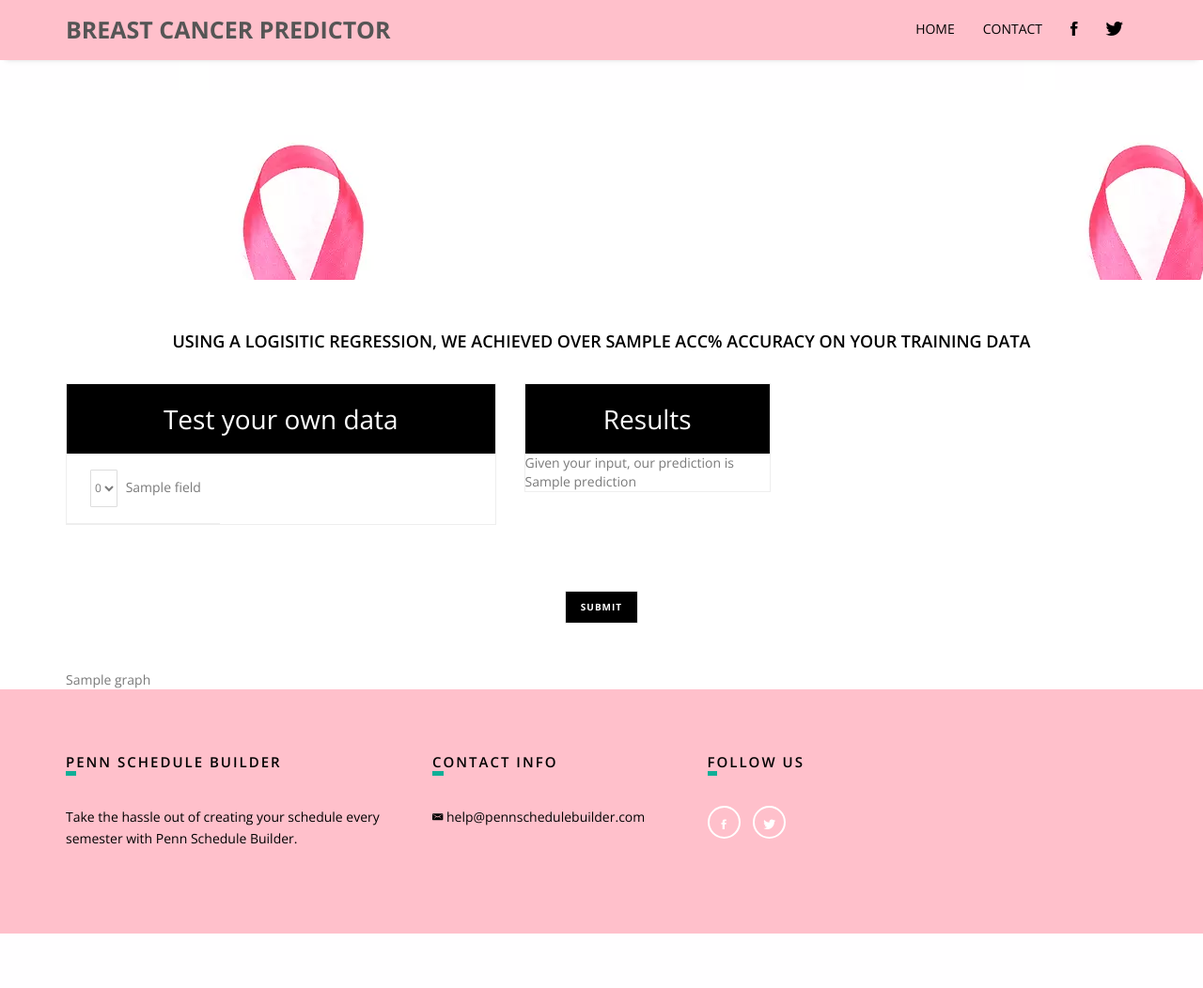
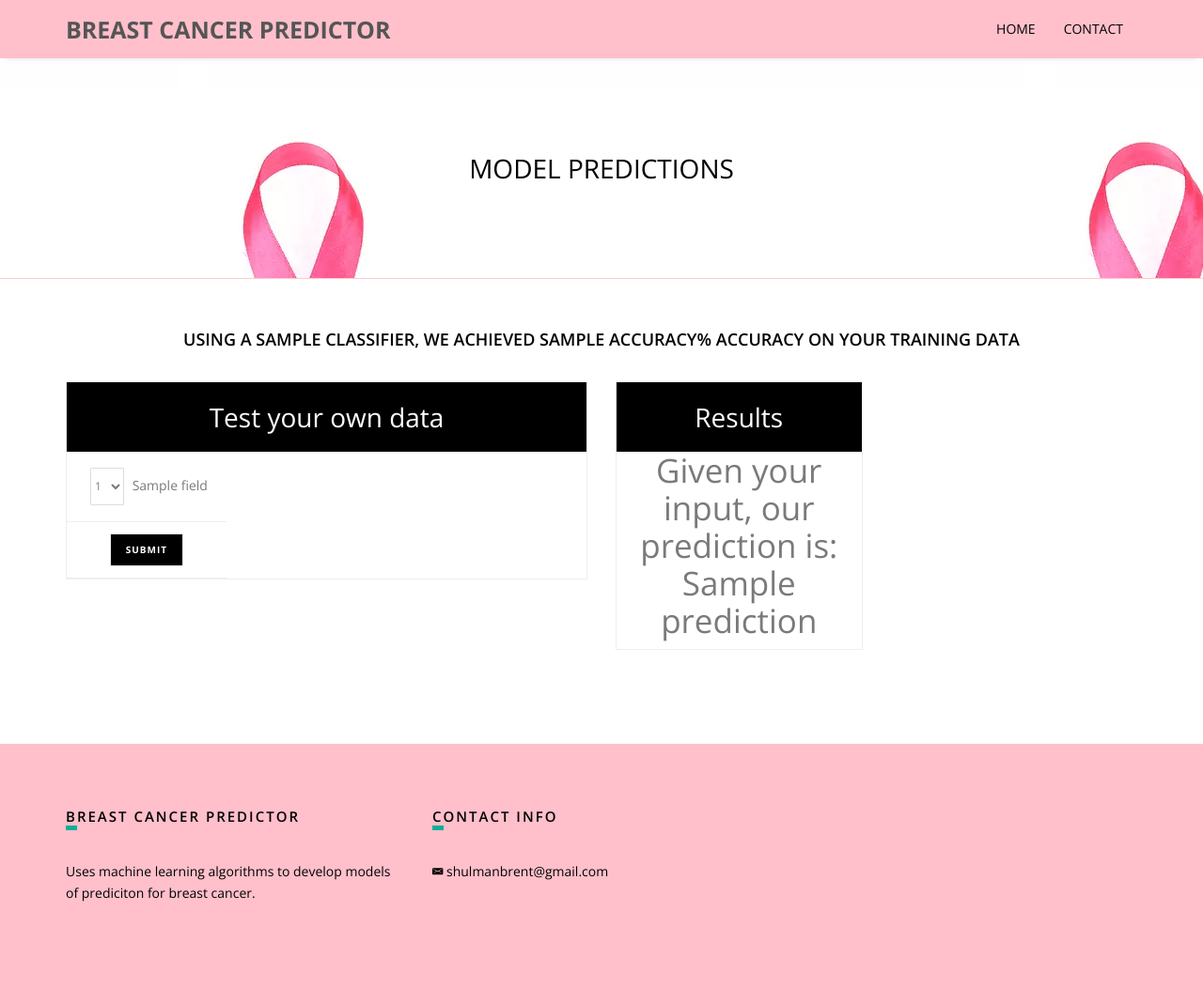
Before and after one commit to shulmanbrent/Breast-Cancer-ML, a Flask app: template templates/model.html in a window 1280 px wide. Shown: the whole page at 94% size. Before the commit the page ends 994 px from the top, so only its background shows below. Run offline with Flask 2, Linux system fonts and the light colour scheme; the template is opened without the code that fills it: most values are stand-ins (such as "Sample title", 1, 10 or a date in 2020); parts of the project's set-up code (start-up, migrations or seed data) failed here and were passed over; some libraries are stand-ins or nearby versions; some web fonts are replaced.

Commit message:
Updated look and templating of the website to support all threee classifiers

```diff
--- a/application.py
+++ b/application.py
@@ -2,10 +2,13 @@ import os, csv
 import numpy
 from flask import Flask, request, session, g, redirect, url_for, abort, \
      render_template, flash
-from sklearn import linear_model
+from sklearn import linear_model, tree
 from sklearn.externals import joblib
-from pylab import scatter, show, legend, xlabel, ylabel
-from numpy import where
+# from pylab import scatter, show, legend, xlabel, ylabel
+# from numpy import where
+from keras.models import Sequential
+from keras.layers.core import Dense, Dropout, Activation
+from keras.optimizers import SGD
 
 app = Flask(__name__, static_url_path='/static')
 
@@ -47,47 +50,86 @@ def predictor():
         for label, value in request.form.items():
             i = feature_labels.index(label)
             inp[i] = int(value)
-        inp = numpy.array(inp)
-        clf = joblib.load('my_model.pkl')
-        prediction = clf.predict(inp)
-        # graph = render_graph(session)
+        clf = joblib.load('log_reg.pkl')
+        prediction = prediction_to_diagnosis(clf, inp)
+
+
         return render_template("model.html", fields=feature_labels,
-                                prediction=str(prediction),
-                                acc=session['acc'])
+                                prediction=prediction,
+                                acc=session['model_scores'])
     else:
-        clf, features, labels = open_data_file()
-        # Save to session variable
+        features, labels = open_data_file()
 
-        joblib.dump(clf, 'my_model.pkl', compress=9)
-        acc = clf.score(features, labels)
-        acc *= 100
-        session['acc'] = int(acc)
-        return render_template("model.html", acc=int(acc),
+        # Build models
+        log_reg = LogisticRegression(features, labels)
+        dec_tree = DecisionTree(features, labels)
+        nn_model = build_nn_model(features, labels)
+
+        # Store models for later evaluation
+        joblib.dump(log_reg, 'log_reg.pkl', compress=9)
+        joblib.dump(log_reg, 'dec_tree.pkl', compress=9)
+
+        # Dictionary used for displaying accuracy on front end
+        model_scores = dict()
+
+        # Get logistic regression accuracy
+        log_reg_acc = log_reg.score(features, labels) * 100
+        model_scores['Logistic Regression'] = int(log_reg_acc)
+
+        # Get decision tree accuracy
+        dec_tree_acc = dec_tree.score(features, labels) * 100
+        model_scores['Decision Tree'] = int(dec_tree_acc)
+
+        nn_model_acc = nn_model.evaluate(features, labels, show_accuracy=True, verbose=0)
+        print(nn_model_acc)
+        model_scores['Neural Network'] = int(nn_model_acc[1] * 100)
+
+        # Save accuracies to session variable
+        session['model_scores'] = model_scores
+        return render_template("model.html", acc=model_scores,
                                 fields=feature_labels)
 
 
-def render_graph(session):
-    # BAD! needs to be fixed
-    _, features, labels = open_data_file()
-    X = features[:, 0:2]
-    malignant = where(labels == 4)
-    benign = where(labels == 2)
-    scatter(X[malignant, 0], X[malignant, 1], marker='o', c='b')
-    scatter(X[benign, 0], X[benign, 1], marker='x', c='r')
-    xlabel(feature_labels[0])
-    ylabel(feature_labels[1])
-    legend(["Malignant", "Benign"])
-    return show
+def prediction_to_diagnosis(classifier, inp):
+    if not isinstance(inp, numpy.ndarray):
+        inp = numpy.array(inp)
+    prediction = classifier.predict(inp)
+    if 2 in prediction:
+        prediction = 'BENIGN'
+    elif 4 in prediction:
+        prediction = "MALIGNANT"
+    else:
+        raise ValueError("Unknown preduction produced")
+    return prediction
+
+# def render_graph(features, labels):
+#     # BAD! needs to be fixed
+#     X = features[:, 0:2]
+#     malignant = where(labels == 4)
+#     benign = where(labels == 2)
+#     scatter(X[malignant, 0], X[malignant, 1], marker='o', c='b')
+#     scatter(X[benign, 0], X[benign, 1], marker='x', c='r')
+#     xlabel(feature_labels[0])
+#     ylabel(feature_labels[1])
+#     legend(["Malignant", "Benign"])
+#     return show
 
 
 def open_data_file():
     with open("breastcancer_data.csv", 'r') as data:
         data = csv.reader(data)
         features, labels = convert_to_numpy_array(data)
-        clf = linear_model.LogisticRegression()
-        clf.fit(features, labels)
-        return clf, features, labels
+        return features, labels
 
+def LogisticRegression(features, labels):
+    log_reg = linear_model.LogisticRegression()
+    log_reg.fit(features, labels)
+    return log_reg
+
+def DecisionTree(features, labels):
+    dec_tree = tree.DecisionTreeClassifier()
+    dec_tree.fit(features, labels)
+    return dec_tree
 
 def convert_to_numpy_array(data):
     # [1: ] strips off id number of result
@@ -105,6 +147,18 @@ def convert_to_numpy_array(data):
     labels = numpy.array(labels)
     return features, labels
 
+def build_nn_model(features, labels):
+    model = Sequential()
+    model.add(Dense(9, 64, init='uniform'))
+    model.add(Activation('sigmoid'))
+    model.add(Dense(64, 64, init='uniform'))
+    model.add(Activation('sigmoid'))
+    model.add(Dense(64, 1, init='uniform'))
+    model.add(Activation('softmax'))
+
+    model.compile(loss='mean_squared_error', optimizer='sgd')
+    model.fit(features, labels, nb_epoch=20, batch_size=16)
+    return model
 
 if __name__ == '__main__':
     port = int(os.environ.get("PORT", 5000))
--- a/templates/base.html
+++ b/templates/base.html
@@ -60,10 +60,8 @@
                                 <a href="/about">About</a>
                             </li> -->
                             <li class=" dropdown">
-                                <a href="/#footer">Contact</a>
+                                <a href="#footer">Contact</a>
                             </li>
-                            <li class="social-nav"><a href="https://www.facebook.com/pennschedulebuilder"><i class="ion-social-facebook"></i></a></li>
-                            <li class="social-nav"><a href="https://twitter.com/PennSchedBuild"><i class="ion-social-twitter"></i></a></li>
                         </ul>
 
                     </div><!--/.nav-collapse -->
@@ -81,9 +79,9 @@
 
                     <div class="col-md-4 margin-btm-20">
                         <div class="footer-col">
-                            <h3>Penn Schedule Builder</h3>
+                            <h3>Breast Cancer Predictor</h3>
                             <p>
-                                Take the hassle out of creating your schedule every semester with Penn Schedule Builder.
+                                Uses machine learning algorithms to develop models of prediciton for breast cancer.
                             </p>
                         </div>
                     </div>
@@ -91,24 +89,9 @@
                     <div class="col-md-3 margin-btm-20">
                         <div class="footer-col">
                             <h3>Contact Info</h3>
-                            <p><i class="ion-email"></i> help@pennschedulebuilder.com</p>
+                            <p><i class="ion-email"></i> shulmanbrent@gmail.com</p>
                         </div>
                     </div>
-
-
-
-                    <div class="col-md-5 margin-btm-20">
-                        <div class="footer-col">
-                            <h3>Follow us</h3>
-                            <ul class=" list-inline social-btn">
-                                <li><a href="https://www.facebook.com/pennschedulebuilder"><i class="ion-social-facebook" data-toggle="tooltip" data-placement="top" title="" data-original-title="Like On Facebook"></i></a></li>
-                                <li><a href="https://twitter.com/PennSchedBuild"><i class="ion-social-twitter" data-toggle="tooltip" data-placement="top" title="" data-original-title="Follow On twitter"></i></a></li>
-                            </ul>
-                        </div><!--footer social col-->
-                    </div><!--col-4 end-->
-
-
-
                 </div>
             </div>
 
--- a/templates/index.html
+++ b/templates/index.html
@@ -2,7 +2,7 @@
 
 {% block body_block %}
 
-        <section id="slider-sec" class="slider-reg" style="background-image: url('/static/img/huntsman_blurred.jpg'); background-size: cover; height:100%; margin-top:-62px; background-position-y: 62px;">
+        <section id="slider-sec" class="slider-reg" style="background-image: url('/static/img/home_page_race.jpg'); background-size: cover; height:100%; margin-top:-62px; background-position-y: 62px;">
             <div class="main-flex-slider" style="height:100%">
                 <ul class="slides" style="height:100%">
                     <li style="height:100%">
--- a/templates/model.html
+++ b/templates/model.html
@@ -4,21 +4,23 @@
 
         <section id="content-region-3" class="padding-40 page-tree-bg">
             <div class="container">
-                <h3 class="page-tree-text">
+                <h3 class="page-tree-text" style="color:black">
                     Model predictions
                 </h3>
             </div>
         </section><!--page-tree end here-->
-        <div class="space-70"></div>
+        <div class="space-70" id="results" style="border-top:1px solid #FFCACA"></div>
         <div class="container">
+            {% for classifier, accuracy in acc.items() %}
             <div class="row">
                 <div class="col-md-12">
-                    <h4 class="heading-mini"><center>Using a Logisitic Regression, we achieved over {{ acc }}% accuracy on your training data</center></h4>
+                    <h4 class="heading-mini"><center>Using a {{ classifier }}, we achieved {{ accuracy }}% accuracy on your training data</center></h4>
                 </div>
             </div>
+            {% endfor %}
 
             <div class="row">
-                <div class="col-md-5 col-sm-6 margin-btm-20">
+                <div class="col-md-6 col-sm-6 margin-btm-20">
                     <div class="pricing-wrapper">
                         <div class="pricing-head">
                             <h3>Test your own data</h3>
@@ -28,7 +30,7 @@
                             <ul class="list-unstyled">
                                 {% for field in fields %}
                                 <li><select form="first_form" name="{{ field }}" style="margin: 5px">
-                                        {% for i in range(10) %}
+                                        {% for i in range(1,11) %}
                                         <option value="{{ i }}">{{ i }}</option>
                                         {% endfor %}
                                         </select> {{ field }} </li>
@@ -39,7 +41,7 @@
                             <ul class="list-unstyled">
                                         {% endif %}
                                 {% endfor %}
-
+                            <li><center><a onclick="$('#first_form').submit()" href="#" class="btn theme-btn-default btn-lg" style="background-color:#000;color:#FFF;size:large">Submit </a></center></li>
                             </ul>
                         </div>
                     </div><!--pricing wrapper-->
@@ -51,17 +53,15 @@
                             <h3>Results</h3>
                         </div>
                         <div class="pricing-desc">
-                            Given your input, our prediction is {{ prediction }}
+                            <center><h2>Given your input, our prediction is: {{ prediction }}</h2></center>
                         </div>
                     </div><!--pricing wrapper-->
                 </div><!--pricing col end-->
                 {% endif %}
             </div><!--pricing 4 col row end-->
             <div class="space-40"></div>
-            <form id="first_form" method="POST" action=""></form>
-            <p><center><a onclick="$('#first_form').submit()" href="#" class="btn theme-btn-default btn-lg" style="background-color:#000;color:#FFF;size:large">Submit </a></p></center><div class="space-40"></div>
-            {{ graph }}
-
+            <form id="first_form" method="POST" action="#results"></form>
+            <div class="space-40"></div>
         </div><!--pricing page end-->
         </div>
 
```
